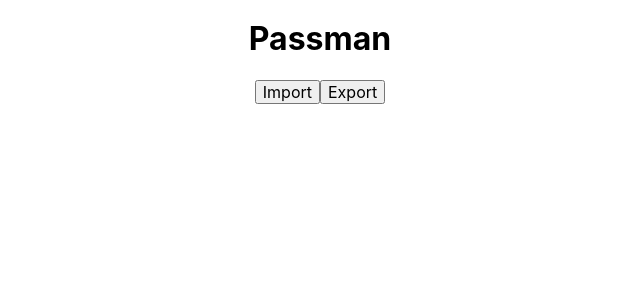
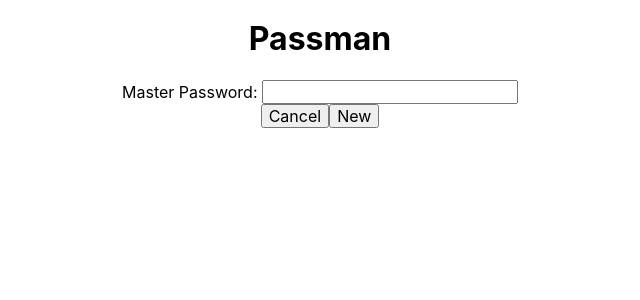
Before and after one commit to spwilson2/passman, a React (Create React App) app: page /new in a window 1280 px wide. Shown: the top 300 px of the page, without its empty margins (320-960 px from the left). Built offline with nearby package versions, Linux system fonts and the light colour scheme.

Commit message:
More shit

```diff
--- a/package.json
+++ b/package.json
@@ -11,12 +11,14 @@
     "@types/react": "^16.9.0",
     "@types/react-bootstrap": "^0.32.20",
     "@types/react-dom": "^16.9.0",
+    "@types/react-router-dom": "^5.1.3",
     "@types/sjcl": "file:local-types/sjcl",
     "bootstrap": "^4.4.1",
     "normalize.css": "^8.0.1",
     "react": "^16.12.0",
     "react-bootstrap": "^1.0.0-beta.16",
     "react-dom": "^16.12.0",
+    "react-router-dom": "^5.1.2",
     "react-scripts": "3.4.0",
     "sjcl": "^1.0.8",
     "typescript": "~3.7.2"
--- a/src/App.tsx
+++ b/src/App.tsx
@@ -1,6 +1,16 @@
 import React from 'react';
+import {
+    BrowserRouter as Router,
+    Switch,
+    Route,
+    withRouter,
+    RouteComponentProps,
+} from "react-router-dom";
+
 import './App.css';
+import NewText from './NewText';
 import ExportText from './ExportText';
+import ImportText from './ImportText';
 import {PasswordContainer, PasswordEntry} from './models/Passwords';
 
 interface NullablePCState {
@@ -8,23 +18,34 @@ interface NullablePCState {
 }
 
 
-class PasswordTableComponent extends React.Component<{}, NullablePCState> {
+class _PasswordTableComponent extends React.Component<RouteComponentProps<{}>, NullablePCState> {
 
     constructor(props:any) {
         super(props);
         this.state = {};
+        this.handleChildCancel = this.handleChildCancel.bind(this);
+        this.handleCreateSuccess = this.handleCreateSuccess.bind(this);
     }
 
-    public handleImportClick() {
-        console.log("Hello")
+    private handleCreateSuccess(container: PasswordContainer) {
+        this.setState({container: container})
+        this.props.history.push("/");
     }
-    public handleExportClick() {
-        console.log("Hello")
+
+    private handleChildCancel() {
+        console.log("Go back");
+        this.props.history.push("/");
     }
 
     private renderOptTable() {
-        if (!('container' in this.state))
+        if (!this.state.container)
             return "";
+
+        let entries = this.state.container!.entries();
+        let names = [];
+        for (let e in entries) {
+            names.push(e);
+        }
         return (
             <table className="pure-table">
             <thead>
@@ -35,27 +56,61 @@ class PasswordTableComponent extends React.Component<{}, NullablePCState> {
                 </tr>
             </thead>
             <tbody>
-                {this.state.container}
+                {names.map((item) => (
+                    <tr>
+                    item[1]
+                    </tr>
+                ))}
             </tbody>
             </table>
         );
     }
 
     public render() {
+
+        let exportRoute;
+        let exportButton;
+
+        if (this.state.container) {
+            exportButton = ( <button onClick={() => this.props.history.push("/export")}> Export </button> );
+            exportRoute = (
+                  <Route exact path="/export">
+                    <ExportText passwords={this.state.container!}/>
+                  </Route>
+            );
+        }
+        else {
+            exportRoute = (
+                  <Route exact path="/export">
+                        <h2>Error! No passwords loaded.</h2>
+                        <button onClick={this.handleChildCancel}>Go Back</button>
+                  </Route>
+            );
+        }
+
         return (
             <div id="password-table">
-                {/* Opens the import dialogue.*/}
-                <button onClick={this.handleImportClick}> Import </button>
-                {/* Opens the export dialogue.*/}
-                <button onClick={this.handleExportClick}> Export </button>
-
-                {this.renderOptTable()}
+                <Route exact path="/">
+                    <button onClick={() => this.props.history.push("/new")}> New </button>
+                    <button onClick={() => this.props.history.push("/import")}> Import </button>
+                    {exportButton}
+                    {this.renderOptTable()}
+                </Route>
+                <Route path="/import">
+                    <ImportText onCancel={this.handleChildCancel} onSuccess={this.handleCreateSuccess} />
+                </Route>
+                <Route path="/new">
+                    <NewText onCancel={this.handleChildCancel} onSuccess={this.handleCreateSuccess} />
+                </Route>
+                {exportRoute}
             </div>
         )
     }
 }
 
-class App extends React.Component<{}, NullablePCState> {
+let PasswordTableComponent = withRouter(_PasswordTableComponent);
+
+class App extends React.Component<{}, {}> {
     constructor(props:any) {
         super(props);
         this.state = {};
@@ -69,7 +124,11 @@ class App extends React.Component<{}, NullablePCState> {
                  <div >
                     <h1> Passman </h1>
                 </div>
-                <PasswordTableComponent />
+                <Router>
+                <Switch>
+                    <PasswordTableComponent />
+                </Switch>
+                </Router>
             </div>
         );
     }
--- /dev/null
+++ b/src/ImportText.tsx
@@ -0,0 +1,54 @@
+import React from 'react';
+import PasswordContainer from './models/Passwords';
+import {RouteComponentProps, withRouter} from "react-router-dom";
+
+
+interface ImportTextProps extends RouteComponentProps {
+    onSuccess: (container: PasswordContainer) => void,
+    onCancel: () => void,
+}
+
+interface ImportTextState {
+    password: any,
+        data: any,
+}
+
+class ImportText extends React.Component<ImportTextProps, {}> {
+
+    private password = React.createRef<HTMLInputElement>();
+    private data = React.createRef<HTMLTextAreaElement>();
+
+    constructor(props: any) {
+        super(props);
+        this.handleCancelClick = this.handleCancelClick.bind(this);
+        this.handleImportClick = this.handleImportClick.bind(this);
+    }
+
+    private handleImportClick() {
+        // Try and create a password container from the supplied input.
+        let c = PasswordContainer.fromSerialized(
+            this.password.current!.value,
+            this.data.current!.value);
+        if (c)
+            this.props.onSuccess(c);
+    }
+
+    private handleCancelClick() {
+        this.props.onCancel();
+    }
+
+    public render() {
+        return (
+            <form>
+                Password: <input ref={this.password}></input>
+                <br></br>
+                Encrypted Data: <textarea ref={this.data}></textarea>
+                <br></br>
+                <button onClick={this.handleCancelClick}>Cancel</button>
+                <button onClick={this.handleImportClick}>Import</button>
+            </form>
+        )
+    }
+}
+
+export default withRouter(ImportText);
--- /dev/null
+++ b/src/NewText.tsx
@@ -0,0 +1,49 @@
+import React from 'react';
+import PasswordContainer from './models/Passwords';
+import {RouteComponentProps, withRouter} from "react-router-dom";
+
+
+interface NewTextProps extends RouteComponentProps {
+    onSuccess: (container: PasswordContainer) => void,
+    onCancel: () => void,
+}
+
+interface NewTextState {
+    password: any,
+}
+
+class NewText extends React.Component<NewTextProps, {}> {
+
+    private password = React.createRef<HTMLInputElement>();
+    private data = React.createRef<HTMLTextAreaElement>();
+
+    constructor(props: any) {
+        super(props);
+        this.handleCancelClick = this.handleCancelClick.bind(this);
+        this.handleNewClick = this.handleNewClick.bind(this);
+    }
+
+    private handleNewClick() {
+        if (this.password.current!.value) {
+            let p = PasswordContainer.fromPassword(this.password.current!.value);
+            this.props.onSuccess(p);
+        }
+    }
+
+    private handleCancelClick() {
+        this.props.onCancel();
+    }
+
+    public render() {
+        return (
+            <form>
+                Master Password: <input ref={this.password}></input>
+                <br></br>
+                <button onClick={this.handleCancelClick}>Cancel</button>
+                <button onClick={this.handleNewClick}>New</button>
+            </form>
+        )
+    }
+}
+
+export default withRouter(NewText);
```
Also changed, not shown: 1 other file (tests, documents, lock files or other folders).
